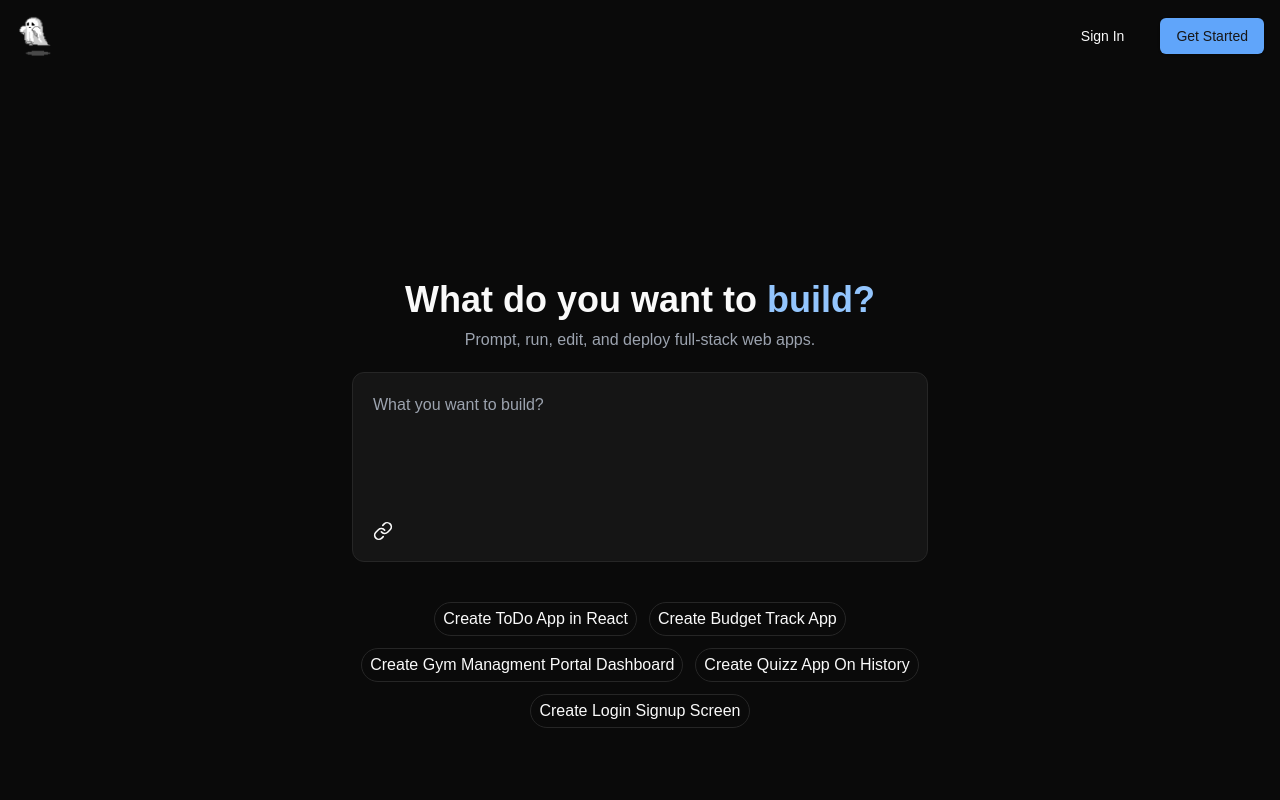
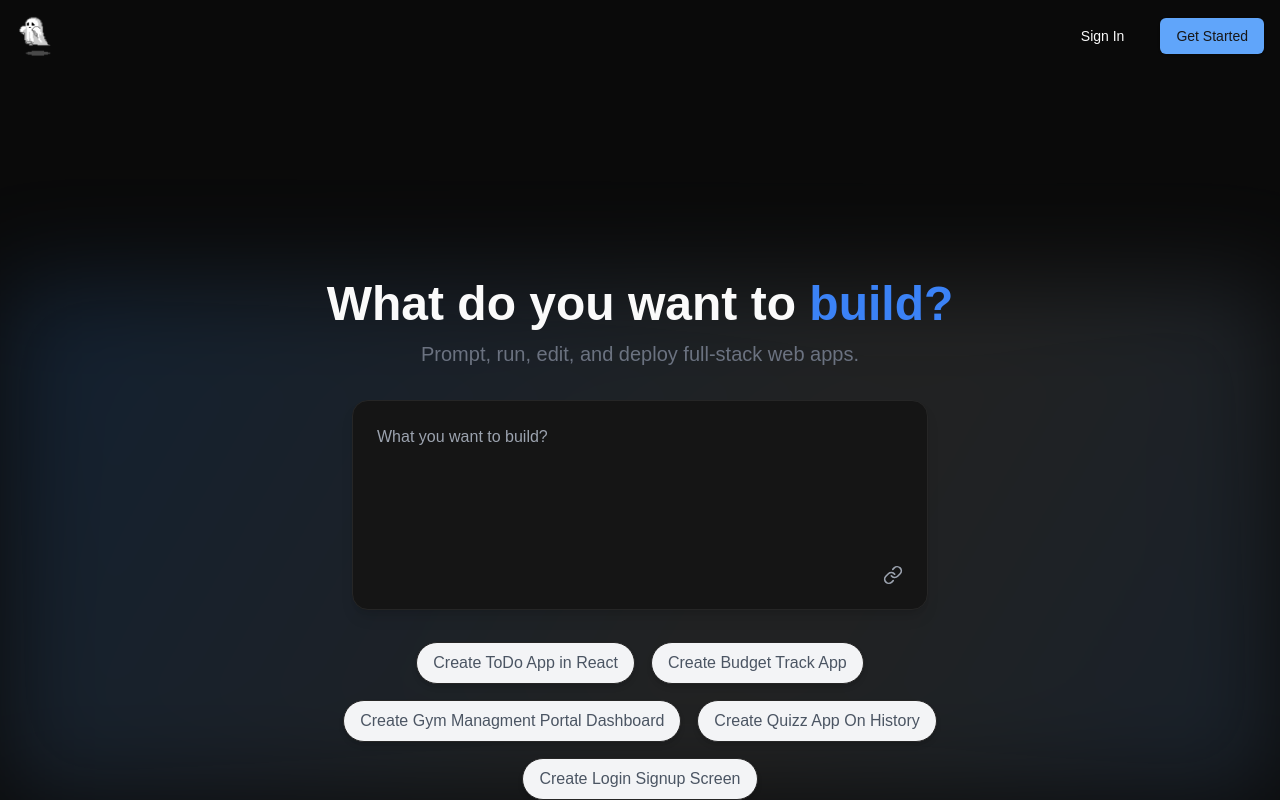
Before and after one commit to swastideep-maharana/buildix, a Next.js app: page / in a window 1280 px wide. Built offline with nearby package versions, Linux system fonts and the light colour scheme.

Commit message:
#added animation in backgound

```diff
--- a/app/globals.css
+++ b/app/globals.css
@@ -70,3 +70,30 @@ body {
     @apply bg-background text-foreground;
   }
 }
+/* Animation for light rays background */
+@keyframes lightRays {
+  0% {
+    background-position: 0% 50%;
+  }
+  50% {
+    background-position: 100% 50%;
+  }
+  100% {
+    background-position: 0% 50%;
+  }
+}
+
+.animate-light-rays {
+  position: absolute;
+  width: 100%;
+  height: 100%;
+  background: linear-gradient(
+    120deg,
+    rgba(0, 117, 255, 0.2),
+    rgba(255, 255, 255, 0.1),
+    rgba(0, 117, 255, 0.2)
+  );
+  background-size: 200% 200%;
+  animation: lightRays 8s ease infinite;
+  filter: blur(50px);
+}
--- a/components/custom/Hero.jsx
+++ b/components/custom/Hero.jsx
@@ -17,42 +17,53 @@ const Hero = () => {
   };
 
   return (
-    <div className="flex flex-col items-center mt-36 xl:mt-52 gap-2">
-      <h2 className="font-bold text-4xl">
-        {Lookup.HERO_HEADING}{" "}
-        <span className="font-extrabold  text-4xl text-blue-300">build?</span>
-      </h2>
-      <p className="text-gray-400 font-medium">{Lookup.HERO_DESC}</p>
+    <div className="relative flex flex-col items-center mt-36 xl:mt-52 gap-8 px-4">
+      {/* Animated Background */}
+      <div className="absolute inset-0 -z-10 animate-light-rays"></div>
+
+      {/* Heading Section */}
+      <div className="text-center">
+        <h2 className="font-bold text-4xl sm:text-5xl leading-tight">
+          {Lookup.HERO_HEADING}{" "}
+          <span className="font-extrabold text-blue-500">build?</span>
+        </h2>
+        <p className="text-gray-500 font-medium mt-3 text-lg sm:text-xl">
+          {Lookup.HERO_DESC}
+        </p>
+      </div>
+
+      {/* Input Section */}
       <div
-        className="p-5 border rounded-xl max-w-xl w-full mt-3"
+        className="p-6 border shadow-lg rounded-2xl max-w-xl w-full"
         style={{
           backgroundColor: Colors.BACKGROUND,
         }}
       >
-        <div className="flex gap-2">
+        <div className="flex items-center gap-3">
           <textarea
             placeholder={Lookup.INPUT_PLACEHOLDER}
             onChange={(event) => setUserInput(event.target.value)}
-            className="outline-none bg-transparent w-full h-32 mx-h-56 resize-none"
+            className="outline-none bg-transparent w-full h-32 max-h-56 resize-none"
           />
           {userInput && (
             <ArrowRight
               onClick={() => onGenerate(userInput)}
-              className="bg-blue-500 p-2 h-10 w-10 rounded-full cursor-pointer"
+              className="bg-blue-500 text-white p-2 h-10 w-10 rounded-full cursor-pointer hover:bg-blue-600 transition-transform transform hover:scale-110"
             />
           )}
         </div>
-        <div>
-          <Link className="h-5 w-5" />
+        <div className="flex justify-end mt-3">
+          <Link className="h-5 w-5 text-gray-400 hover:text-blue-400 cursor-pointer transition-colors duration-200" />
         </div>
       </div>
 
-      <div className="flex mt-8 flex-wrap max-w-2xl items-center justify-center gap-3">
+      {/* Suggestions Section */}
+      <div className="flex flex-wrap gap-4 max-w-2xl items-center justify-center">
         {Lookup?.SUGGSTIONS.map((suggestion, index) => (
           <h2
             key={index}
             onClick={() => onGenerate(suggestion)}
-            className="p-1 px-2 border rounded-full text-s cursor-pointer hover:bg-gray-200 hover:text-gray-700"
+            className="p-2 px-4 border rounded-full text-gray-600 cursor-pointer bg-gray-100 hover:bg-blue-500 hover:text-white transition-all shadow-md"
           >
             {suggestion}
           </h2>
```
